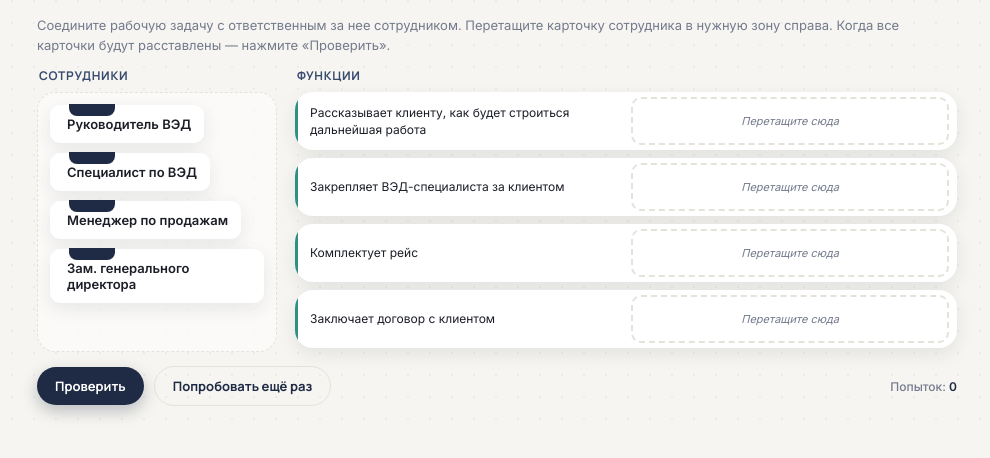
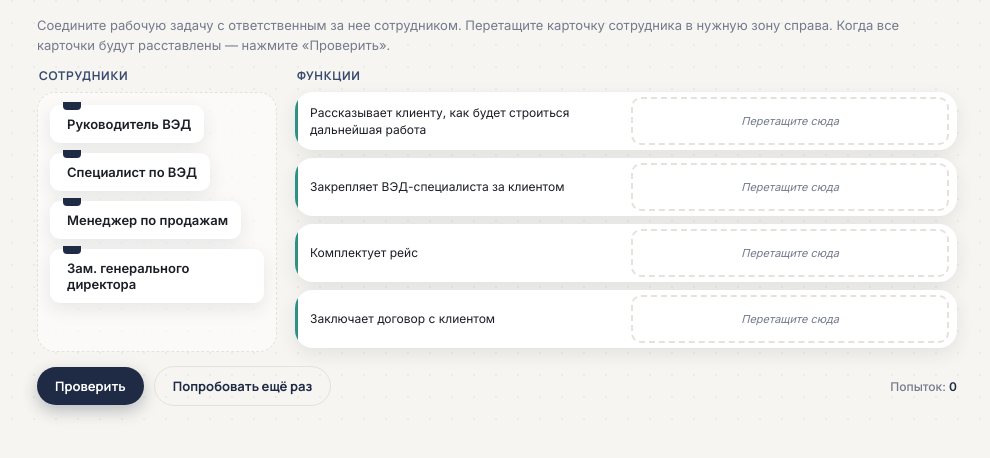
Before and after one commit to natandorlova/matching-mod1, a plain HTML site: page index.html in a window 1280 px wide. Shown: the whole page, without its empty margins (143-1133 px from the left). Drawn offline with Linux system fonts and the light colour scheme.

Commit message:
Update index.html

```diff
--- a/index.html
+++ b/index.html
@@ -98,7 +98,7 @@
     display:grid;
     grid-template-columns:240px 1fr;
     gap:18px;
-    align-items:start;
+    align-items:stretch;
   }
   @media (max-width:760px){
     .board{ grid-template-columns:1fr; gap:12px; }
@@ -152,17 +152,12 @@
   }
   .card::before{
     /* badge clip */
-    content:"";
+   content:"";
     position:absolute;
-    left:18px;
-    top:-2px;
-
-    width:46px;
-    height:12px;
-
-    border-radius:0 0 8px 8px;
-
+    top:-4px; left:12px;
+    width:18px; height:8px;
     background:var(--navy);
+    border-radius:0 0 4px 4px;
   }
   .card:hover{ box-shadow:var(--shadow-hover); transform:translateY(-1px); }
   .card.dragging{
```
